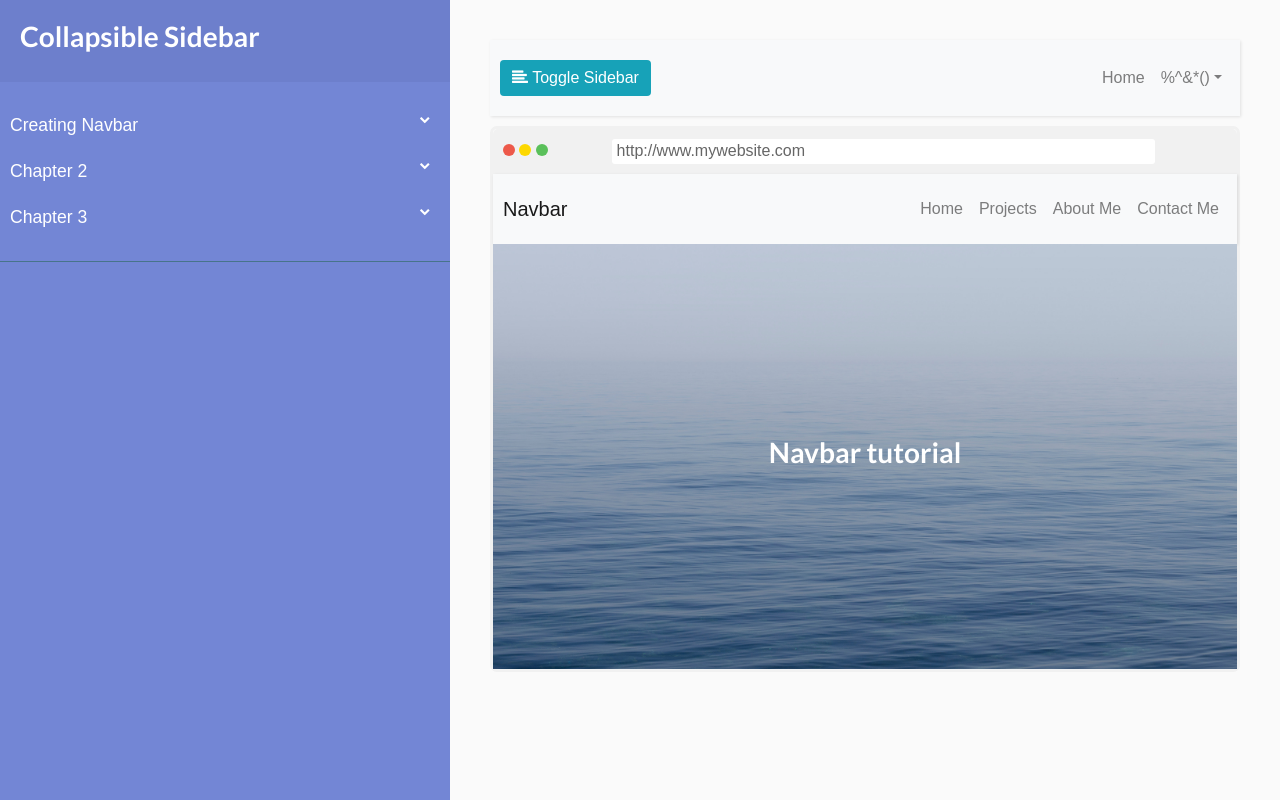
After one commit to csleong98/LearnX, a PHP site: page /tutorial_2.php in a window 1280 px wide. The commit adds this page. Run offline with PHP 8.4, Linux system fonts and the light colour scheme; a user stored in the database is signed in; some libraries are stand-ins or nearby versions.

Commit message:
renamed and created tutorial pages

```diff
--- /dev/null
+++ b/tutorial_2.php
@@ -0,0 +1,229 @@
+<?php
+
+session_start();
+
+?>
+
+<!DOCTYPE html>
+<html>
+
+<head>
+
+    <meta charset="utf-8">
+    <meta name="viewport" content="width=device-width, initial-scale=1, shrink-to-fit=no">
+    <meta name="description" content="">
+    <meta name="author" content="">
+
+    <title>User Profile Page</title>
+
+    <!-- Bootstrap core CSS -->
+    <link href="https://maxcdn.bootstrapcdn.com/bootstrap/4.0.0/css/bootstrap.min.css" rel="stylesheet">
+    <link rel="stylesheet" href="https://cdnjs.cloudflare.com/ajax/libs/malihu-custom-scrollbar-plugin/3.1.5/jquery.mCustomScrollbar.min.css">
+
+    <!-- Custom fonts for this template -->
+    <link href="vendor/font-awesome/css/font-awesome.min.css" rel="stylesheet" type="text/css">
+    <link href="https://fonts.googleapis.com/css?family=Lato:300,400,700,300italic,400italic,700italic" rel="stylesheet" type="text/css">
+
+    <!-- Custom styles for this template -->
+    <link rel="stylesheet" href="css/sidebar.css">
+    <link href="css/landing-page.css" rel="stylesheet">
+    <link rel="stylesheet" href="css/learn.css">
+
+</head>
+
+<body>
+    <div class="wrapper">
+        <nav id="sidebar">
+            <div class="sidebar-header">
+                <!-- Sidebar Header -->
+                <h3>Collapsible Sidebar</h3>
+            </div>
+
+            <!-- Sidebar Links -->
+            <ul class="list-unstyled components">
+                <li>
+                    <a class="chevron-dropdown" href="#homeSubmenu" data-toggle="collapse" aria-expanded="false">Creating Navbar</a>
+                    <ul id="homeSubmenu" class="list-unstyled collapse">
+                        <li>
+                            <p>Creating navigation bar is pretty easy.</p>
+                            <div class="container-fluid">
+                                <div class="row">
+                                    <div class="col-md-10 mx-auto">
+                                        <button type="button" class="btn btn-lg btn-primary" data-toggle="modal" data-target="#modal1">View Code!</button>
+                                    </div>
+                                </div>
+                            </div>
+                        </li>
+                    </ul>
+                </li>
+                <li>
+                    <a class="chevron-dropdown" href="#step2" data-toggle="collapse" aria-expanded="false">Chapter 2</a>
+                    <ul class="collapse list-unstyled" id="step2" aria-expanded="true">
+                        <li>
+                            <p>Second Step</p>
+                            <div class="container-fluid">
+                                <div class="row">
+                                    <div class="col-md-10 mx-auto">
+                                        <button type="button" class="btn btn-lg btn-primary" data-toggle="modal" data-target="#modal2">View Code!</button>
+                                    </div>
+                                </div>
+                            </div>
+                        </li>
+                    </ul>
+                </li>
+                <li>
+                    <a class="chevron-dropdown" href="#step3" data-toggle="collapse" aria-expanded="false">Chapter 3</a>
+                    <ul class="collapse list-unstyled" id="step3" aria-expanded="true">
+                        <li>
+                            <p>Third Step</p>
+                            <div class="container-fluid">
+                                <div class="row">
+                                    <div class="col-md-10 mx-auto">
+                                        <button type="button" class="btn btn-lg btn-primary" data-toggle="modal" data-target="#modal3">View Code!</button>
+                                    </div>
+                                </div>
+                            </div>
+                        </li>
+                    </ul>
+                </li>
+            </ul>
+        </nav>
+        <div id="content">
+            <!-- browser's navbar -->
+            <nav class="navbar navbar-expand-lg navbar-light bg-light">
+                <div class="navbar-header navbar-brand">
+                    <button type="button" id="sidebarCollapse" class="btn btn-info navbar-btn">
+                        <i class="fa fa-align-left"></i>
+                        Toggle Sidebar
+                    </button>
+                </div>
+                <!-- navbar links -->
+                <div class="collapse navbar-collapse">
+                    <ul class="navbar-nav ml-auto small-navbar-links">
+                        <li class="nav-item">
+                            <a class="nav-link" href="#">Home</a>
+                        </li>
+                        <li class="nav-item dropdown">
+                            <a class="nav-link dropdown-toggle" href="#" id="navbarDropdown" role="button" data-toggle="dropdown" aria-haspopup="true"
+                                aria-expanded="false"><?php echo $_SESSION['login_username'];?></a>
+                            <div class="dropdown-menu dropdown-menu-right" aria-labelledby="navbarDropdown">
+                                <a class="dropdown-item" href="#">Profile</a>
+                                <a class="dropdown-item" href="user_homepage.php">Log Out</a>
+                            </div>
+                        </li>
+                </div>
+            </nav>
+            <!-- /browser's navbar -->
+
+            <div class="browser-container">
+                <div class="browser-row">
+                    <!-- 3 dots of browser window -->
+                    <div class="column left">
+                        <span class="dot" style="background:#ED594A;"></span>
+                        <span class="dot" style="background:#FDD800;"></span>
+                        <span class="dot" style="background:#5AC05A;"></span>
+                    </div>
+                    <div class="column middle">
+                        <input type="text" value="http://www.mywebsite.com">
+                    </div>
+                </div>
+
+                <!-- browser's navbar -->
+                <nav class="navbar navbar-expand-lg navbar-light bg-light">
+                    <a class="navbar-brand" href="#">Navbar</a>
+
+                    <!-- hamburger navbar -->
+                    <button class="navbar-toggler" type="button" data-toggle="collapse" data-target="#navbarSupportedContent" aria-controls="navbarSupportedContent"
+                        aria-expanded="false" aria-label="Toggle navigation">
+                        <span class="navbar-toggler-icon"></span>
+                    </button>
+
+                    <!-- navbar links -->
+                    <div class="collapse navbar-collapse" id="navbarSupportedContent">
+                        <ul class="navbar-nav ml-auto small-navbar-links">
+                            <li class="nav-item">
+                                <a class="nav-link" href="#">Home
+                                    <span class="sr-only">(current)</span>
+                                </a>
+                            </li>
+                            <li class="nav-item">
+                                <a class="nav-link" href="#">Projects</a>
+                            </li>
+                            <li class="nav-item">
+                                <a class="nav-link" href="#">About Me</a>
+                            </li>
+                            <li class="nav-item">
+                                <a class="nav-link" href="#">Contact Me</a>
+                            </li>
+                    </div>
+                </nav>
+                <!-- /browser's navbar -->
+
+
+                <!-- header -->
+                <div class="content">
+                    <header class="masthead text-white text-center">
+                        <div class="container">
+                            <div class="row">
+                                <div class="col-md-9 mx-auto">
+                                    <h3>Navbar tutorial</h3>
+                                </div>
+                            </div>
+                        </div>
+                    </header>
+                </div>
+                <!-- /header -->
+            </div>
+        </div>
+
+        <!-- Modals -->
+        <div class="modal fade" id="modal1" tabindex="-1" role="dialog" aria-labelledby="exampleModalCenterTitle" aria-hidden="true">
+            <div class="modal-dialog modal-dialog-centered" role="document">
+                <div class="modal-content">
+                    <div class="modal-header">
+                        <h5 class="modal-title" id="signupModalHeader">Sign Up</h5>
+                        <button type="button" class="close" data-dismiss="modal" aria-label="Close">
+                            <span aria-hidden="true">&times;</span>
+                        </button>
+                    </div>
+                    <div class="modal-body">
+                        <form action="">
+                            <div class="form-group">
+                                <label for="fullname">Full Name:</label>
+                                <input class="form-control" type="text" name="fullname" id="fullname" placeholder="Enter fullname here">
+                            </div>
+                            <div class="form-group">
+                                <label for="username">Username:</label>
+                                <input class="form-control" type="text" name="username" id="username" placeholder="Enter username here">
+                            </div>
+                            <div class="form-group">
+                                <label for="password">Password:</label>
+                                <input class="form-control" type="text" name="password" id="user-password" placeholder="Enter password here">
+                            </div>
+                            <div class="form-group">
+                                <label for="confirm-password">Confirm Password:</label>
+                                <input class="form-control" type="text" name="confirm-password" id="user-confirm-password" placeholder="Re-enter password here">
+                            </div>
+                        </form>
+                    </div>
+                    <div class="modal-footer">
+                        <button type="button" class="btn btn-secondary" data-dismiss="modal">Close</button>
+                        <button type="button" class="btn btn-primary">Submit</button>
+                    </div>
+                </div>
+            </div>
+        </div>
+    </div>
+
+    <!-- Bootstrap 4 Javascript -->
+    <script src="https://code.jquery.com/jquery-1.12.0.min.js"></script>
+    <script src="https://maxcdn.bootstrapcdn.com/bootstrap/4.0.0/js/bootstrap.min.js"></script>
+
+    <!-- jQuery Custom Scroller CDN -->
+    <script src="https://cdnjs.cloudflare.com/ajax/libs/malihu-custom-scrollbar-plugin/3.1.5/jquery.mCustomScrollbar.concat.min.js"></script>
+
+    <!-- Custom Javascript -->
+    <script src="js/sidebar.js"></script>
+</body>
+
+</html>
```
Also changed, not shown: tutorial_1.php (renamed from sidebar.php, +9 -3 lines), tutorial_3.php (added), tutorial_4.php (added).
